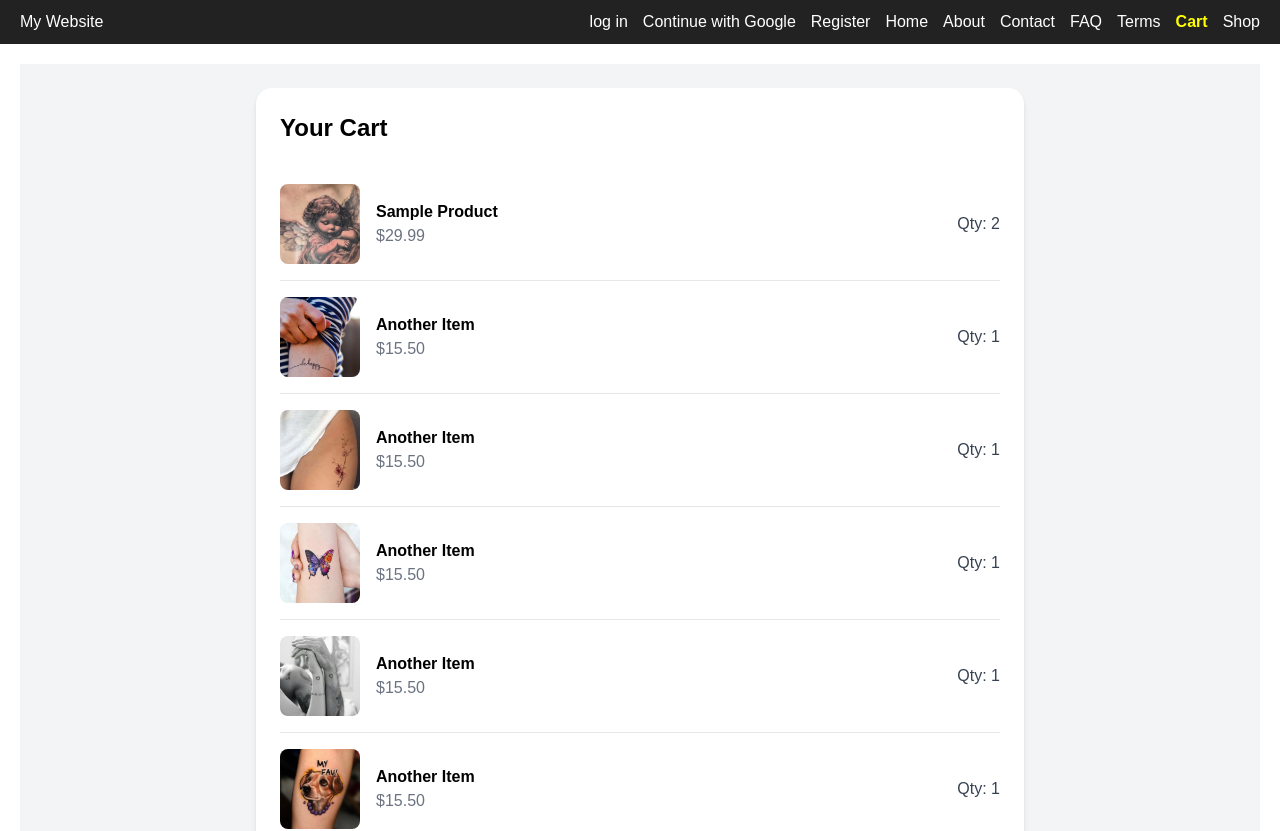
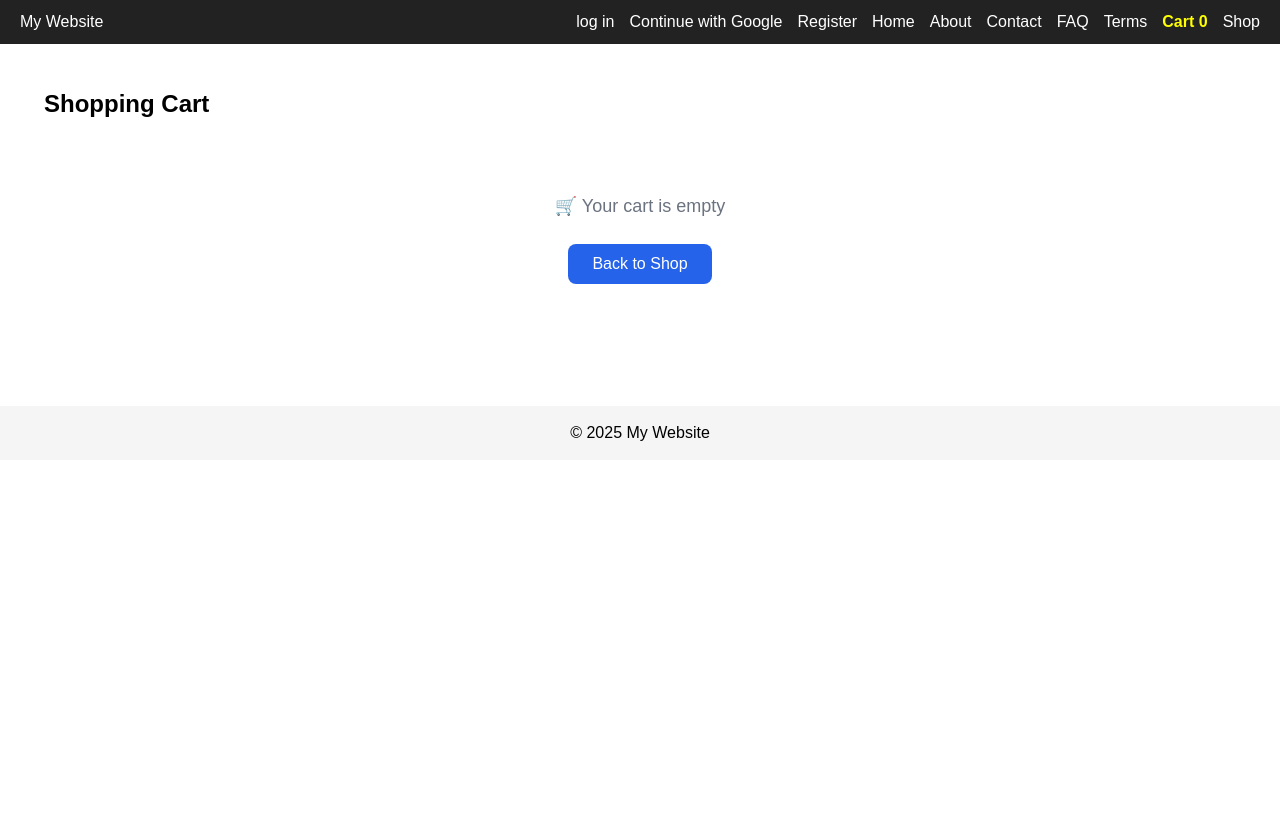
Before and after one commit to ninelig/avtori-web-app-react, a React (Create React App) app: page /cart in a window 1280 px wide. Shown: the top 831 px of the page. After the commit the page ends 800 px from the top, so only its background shows below. Built offline with nearby package versions, Linux system fonts and the light colour scheme.

Commit message:
some adjustment in cart component

```diff
--- a/src/components/Layout.jsx
+++ b/src/components/Layout.jsx
@@ -1,7 +1,11 @@
 
 import { NavLink } from "react-router-dom";
+import { useCart } from "../providers/CartProvider";
 
 function Layout({ children }) {
+
+  const {cartLength} = useCart();
+
   return (
     <div style={{ fontFamily: "Arial, sans-serif" }}>
       <header
@@ -103,7 +107,7 @@ function Layout({ children }) {
               fontWeight: isActive ? "bold" : "normal",
             })}
           >
-            Cart
+            Cart {cartLength}
           </NavLink>
             <NavLink
             to="/shop"
--- a/src/pages/Cart.jsx
+++ b/src/pages/Cart.jsx
@@ -1,84 +1,139 @@
-
-
-// import { useCart } from "../providers/CartProvider";
-
-
-//  function Cart() {
-//   const { cart } = useCart();
-
-//   return (
-//     <div className="min-h-screen bg-gray-100 p-6">
-//       <div className="max-w-3xl mx-auto bg-white p-6 rounded-2xl shadow-md">
-//         <h2 className="text-2xl font-bold mb-6">Your Cart</h2>
-
-//         {cart.length === 0 ? (
-//           <p className="text-gray-500">Your cart is empty.</p>
-//         ) : (
-//           <ul className="divide-y divide-gray-200">
-//             {cart.map((item) => (
-//               <li key={item.id} className="flex items-center py-4">
-//                 <img
-//                   src={item.image}
-//                   alt={item.name}
-//                   className="w-20 h-20 object-cover rounded-lg"
-//                 />
-//                 <div className="ml-4 flex-1">
-//                   <h3 className="font-semibold">{item.name}</h3>
-//                   <p className="text-gray-500">${item.price.toFixed(2)}</p>
-//                 </div>
-//                 <div className="text-gray-700">Qty: {item.quantity}</div>
-//               </li>
-//             ))}
-//           </ul>
-//         )}
-//       </div>
-//     </div>
-//   );
-// }
-// Cart.jsx
-
+import { useEffect, useMemo, useState } from "react";
 import { useCart } from "../providers/CartProvider";
+import { fetchProducts } from "../api/productApi";
 import { Link } from "react-router-dom";
 
 function Cart() {
-  const { cart } = useCart();
+  const { cart, addToCart, removeFromCart, clearCart, increaseQty, decreaseQty  } = useCart();
+
+  const [products, setProducts] = useState([]);
+  useEffect(() => {
+    if (cart?.length) {
+      fetchProducts(cart?.map(({id}) => id) || [])
+        .then(data => setProducts(data))
+    } else {
+      setProducts([]);
+    }
+  }, [cart])
+
+
+  const preparedCartItems = useMemo(() => {
+    return products.map(p => {
+      p.qty = cart?.find(c => c.id === p.id)?.qty || 1;
+      p.sub_total = (p.qty * p.price).toFixed(2);
+      return p;
+    })
+  }, [products, cart])
+
+
+  const handleItemQuantityChange = (item, evt) => {
+    //console.log(evt)
+    const qty = evt.target.value - item.qty
+    addToCart(item.id, qty);
+  }
+
+  const totalAmount = useMemo(() => {
+    return preparedCartItems?.reduce((acc, item) => acc + item.price, 0) || 0;
+  }, [preparedCartItems]);
 
 return (
-    <div className="min-h-screen bg-gray-100 p-6 flex items-center justify-center">
-      <div className="w-full max-w-3xl bg-white p-6 rounded-2xl shadow-md">
-        <h2 className="text-2xl font-bold mb-6">Your Cart</h2>
+    <div className="container mx-auto p-6">
+      <h2 className="text-2xl font-semibold mb-6">Shopping Cart</h2>
 
-        {cart.length === 0 ? (
+        {preparedCartItems.length === 0 ? (
           <div className="text-center py-12">
             <p className="text-gray-500 mb-6 text-lg">🛒 Your cart is empty</p>
             <Link
-              to="/"
+              to="/shop"
               className="inline-block px-6 py-2 bg-blue-600 text-white rounded-lg hover:bg-blue-700 transition"
             >
               Back to Shop
             </Link>
           </div>
         ) : (
-          <ul className="divide-y divide-gray-200">
-            {cart.map((item) => (
-              <li key={item.id} className="flex items-center py-4">
+
+      <div className="overflow-x-auto">
+        <table className="min-w-full bg-white border border-gray-200 shadow rounded-lg">
+          <thead>
+            <tr className="bg-gray-100 text-gray-700 uppercase text-sm">
+              <th className="py-3 px-6 text-left">Product</th>
+              <th className="py-3 px-6 text-left">Price</th>
+              <th className="py-3 px-6 text-center">Quantity</th>
+              <th className="py-3 px-6 text-left">Subtotal</th>
+              <th className="py-3 px-6 text-center">Action</th>
+            </tr>
+          </thead>
+          <tbody className="divide-y divide-gray-200">
+            {preparedCartItems.map((item) => (
+              <tr
+                key={item.id}
+                className="hover:bg-gray-50 transition duration-150"
+              >
+                <td className="py-4 px-6 flex items-center gap-4">
                   <img
                     src={item.image}
                     alt={item.name}
-                  className="w-20 h-20 object-cover rounded-lg"
+                    className="w-16 h-16 object-cover rounded-lg"
                   />
-                <div className="ml-4 flex-1">
-                  <h3 className="font-semibold">{item.name}</h3>
-                  <p className="text-gray-500">${item.price.toFixed(2)}</p>
+                  <span className="font-medium text-gray-800">{item.name}</span>
+                </td>
+                <td className="py-4 px-6 text-gray-700">${item.price.toFixed(2)}</td>
+                <td className="py-4 px-6 text-center">
+                  <div className="flex items-center justify-center space-x-2">
+                    <button
+                      onClick={() => decreaseQty(item.id)}
+                      className="bg-gray-200 text-gray-700 px-2 rounded hover:bg-gray-300"
+                    >
+                      -
+                    </button>
+                    <span className="w-6 text-center">{item.qty}</span>
+                    <button
+                      onClick={() => increaseQty(item.id)}
+                      className="bg-gray-200 text-gray-700 px-2 rounded hover:bg-gray-300"
+                    >
+                      +
+                    </button>
                   </div>
-                <div className="text-gray-700">Qty: {item.quantity}</div>
-              </li>
+                </td>
+                <td className="py-4 px-6 text-gray-700 font-semibold">
+                  $ {item.sub_total}
+                </td>
+                <td className="py-4 px-6 text-center">
+                  <button
+                    onClick={() => removeFromCart(item.id)}
+                    className="text-red-500 hover:text-red-700 font-semibold"
+                  >
+                    Remove
+                  </button>
+                </td>
+              </tr>
             ))}
-          </ul>
+          </tbody>
+          <tfoot>
+            <tr>
+              <td colSpan="3" className="py-4 px-6 text-right font-bold text-gray-800">
+                Total:
+              </td>
+              <td className="py-4 px-6 font-bold text-gray-800">
+                ${totalAmount.toFixed(2)}
+              </td>
+              <td></td>
+            </tr>
+          </tfoot>
+        </table>
+      </div>
       )}
+
+{/*
+      <div className="mt-6 flex justify-end">
+        <button className="bg-blue-600 text-white px-6 py-2 rounded hover:bg-blue-700 transition">
+          Checkout
+        </button>
+      </div> */}
     </div>
-    </div>
+
   );
+
 }
 
 
--- a/src/pages/SingleProduct.jsx
+++ b/src/pages/SingleProduct.jsx
@@ -1,8 +1,11 @@
 import { useEffect, useState } from 'react';
-import { useParams } from 'react-router-dom';
+import { Link, useParams } from 'react-router-dom';
 import { fetchProductById } from '../api/productApi';
+import { useCart } from '../providers/CartProvider';
 
 function SingleProduct() {
+
+    const {addToCart} = useCart();
 
     const {productId} = useParams();
 
@@ -13,6 +16,14 @@ function SingleProduct() {
             fetchProductById(productId).then(data => setProduct(data))
         }
     }, [productId])
+
+    const [quantity, setQuantity] = useState(1);
+
+    const doAddToCart = () => {
+      if (product && quantity) {
+        addToCart(product.id, quantity)
+      }
+    }
 
     // mokled aq gaviget produqtis id, amis shemdeg am aidit davfechavt ukve konkretul product da aqve davarenderebt. savaraduod vizuali im komponentshi ukve gaqvs
 
@@ -50,12 +61,16 @@ function SingleProduct() {
               name="quantity"
               min="1"
               defaultValue="1"
+              onChange={setQuantity}
               className="w-20 px-3 py-2 border border-gray-300 rounded-md focus:outline-none focus:ring-2 focus:ring-blue-500"
             />
           </div>
-          <button className="bg-blue-500 text-white px-6 py-3 rounded-md hover:bg-blue-600 transition duration-300">
+          <button onClick={doAddToCart} className="bg-blue-500 text-white px-6 py-3 rounded-md hover:bg-blue-600 transition duration-300">
             Add to Cart
           </button>
+{/*           <Link to="/cart" className="ml-5 bg-yellow-500 text-black px-6 py-4 rounded-md hover:bg-blue-600 transition duration-300">
+            Go to Cart
+          </Link> */}
         </div>
       </div>
 
--- a/src/providers/CartProvider.jsx
+++ b/src/providers/CartProvider.jsx
@@ -1,68 +1,80 @@
-
-import { createContext, useContext, useState } from "react";
+import React, { createContext, useContext, useEffect, useMemo, useState } from "react";
 
 const CartContext = createContext();
+export const useCart = () => useContext(CartContext);
 
-export function CartProvider({ children }) {
-  const [cart, setCart] = useState([
-    {
-      id: 1,
-      name: "Sample Product",
-      price: 29.99,
-      quantity: 2,
-      image: "/images/angel-a.jpg",
-    },
-    {
-      id: 2,
-      name: "Another Item",
-      price: 15.5,
-      quantity: 1,
-      image: "/images/behappy.jpg",
-    },
-    {
-      id: 2,
-      name: "Another Item",
-      price: 15.5,
-      quantity: 1,
-      image: "/images/body.jpg",
-    },
-    {
-      id: 2,
-      name: "Another Item",
-      price: 15.5,
-      quantity: 1,
-      image: "/images/butterfly.jpg",
-    },
-    {
-      id: 2,
-      name: "Another Item",
-      price: 15.5,
-      quantity: 1,
-      image: "/images/hearts.jpg",
-    },
-    {
-      id: 2,
-      name: "Another Item",
-      price: 15.5,
-      quantity: 1,
-      image: "/images/puppy.jpg",
-    },
-    {
-      id: 2,
-      name: "Another Item",
-      price: 15.5,
-      quantity: 1,
-      image: "/images/Woman.jpg",
-    },
-  ]);
+export const CartProvider = ({ children }) => {
+  const [cart, setCart] = useState(() => {
+    const saved = localStorage.getItem("cart");
+    return saved ? JSON.parse(saved) : [];
+  });
+
+  // Save cart to localStorage whenever it changes
+  useEffect(() => {
+    localStorage.setItem("cart", JSON.stringify(cart));
+  }, [cart]);
+
+  // Sync with other tabs/windows
+  useEffect(() => {
+    const syncCart = (e) => {
+      if (e.key === "cart") {
+        setCart(e.newValue ? JSON.parse(e.newValue) : []);
+      }
+    };
+    window.addEventListener("storage", syncCart);
+    return () => window.removeEventListener("storage", syncCart);
+  }, []);
+
+   // Add item or increase quantity
+  const addToCart = (id, quantity = 1) => {
+    setCart((prev) => {
+      const existing = prev.find((item) => item.id === id);
+      if (existing) {
+        return prev.map((item) =>
+          item.id === id ? { ...item, qty: (parseInt(item.qty) || 1) + parseInt(quantity) } : item
+        );
+      }
+      return [...prev, { id, qty: quantity }];
+    });
+  };
+
+  const removeFromCart = (id) => {
+    setCart((prev) => prev.filter((item) => item.id !== id));
+  };
+
+
+  // Clear cart
+  const clearCart = () => setCart([]);
+
+
+  // Increase by 1
+   const increaseQty = (id) => {
+    setCart((prev) =>
+      prev.map((item) =>
+        item.id === id ? { ...item, qty: item.qty + 1 } : item
+      )
+    );
+  };
+
+  const cartLength = useMemo(() => {
+    return cart?.reduce((acc, curr) => acc + curr.qty, 0) || 0;
+  }, [cart])
+
+
+  // Decrease by 1
+  const decreaseQty = (id) => {
+    setCart((prev) =>
+      prev
+        .map((item) =>
+          item.id === id ? { ...item, qty: item.qty - 1 } : item
+        )
+        .filter((item) => item.qty > 0)
+    );
+  };
 
   return (
-    <CartContext.Provider value={{ cart, setCart }}>
+    <CartContext.Provider value={{ cart, cartLength, addToCart, removeFromCart, clearCart, increaseQty, decreaseQty }}>
       {children}
     </CartContext.Provider>
   );
-}
-
-export function useCart() {
-  return useContext(CartContext);
-}
+};
```
Also changed, not shown: src/api/productApi.js (+8 -2 lines). Lines whose indentation alone changed are shown as unchanged.
